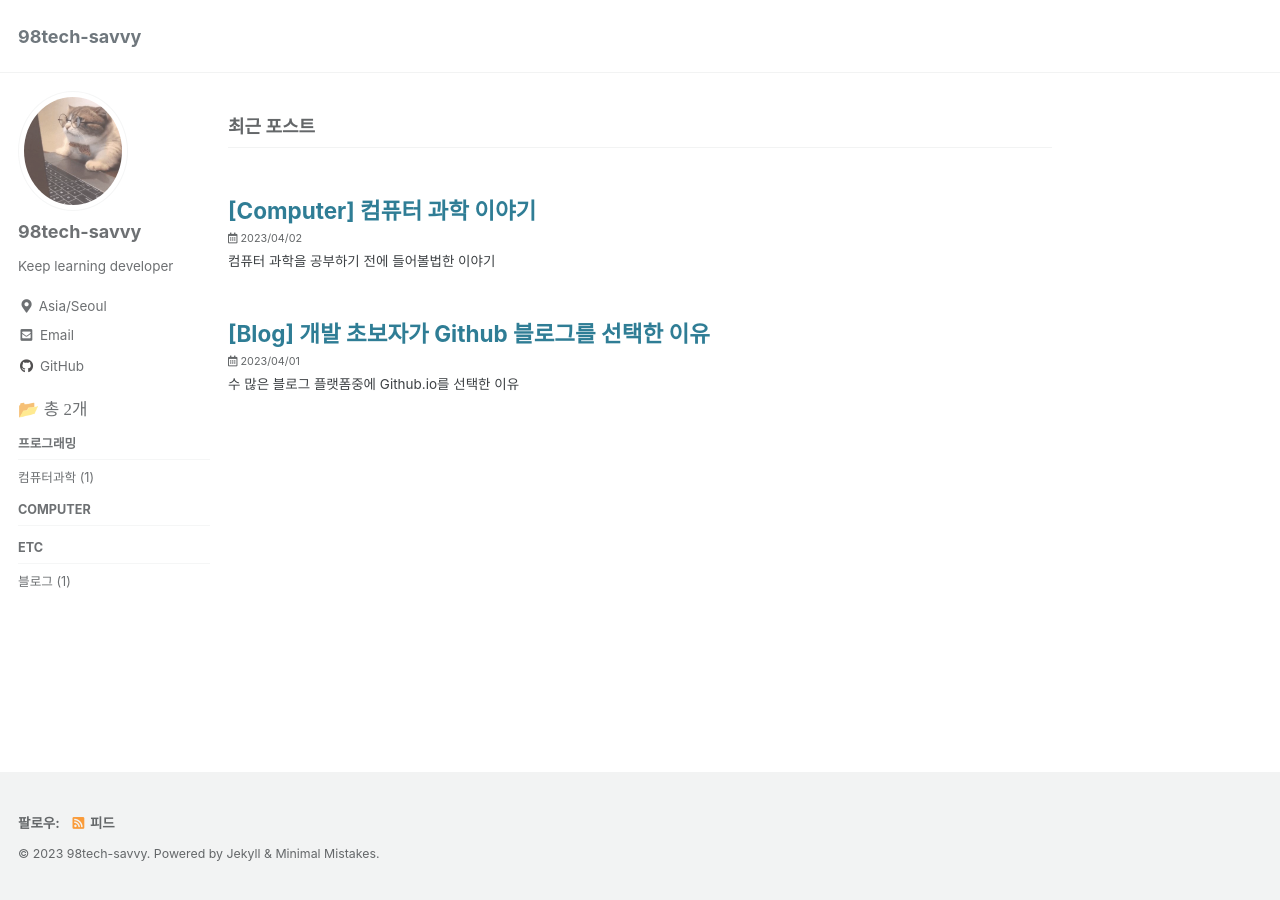
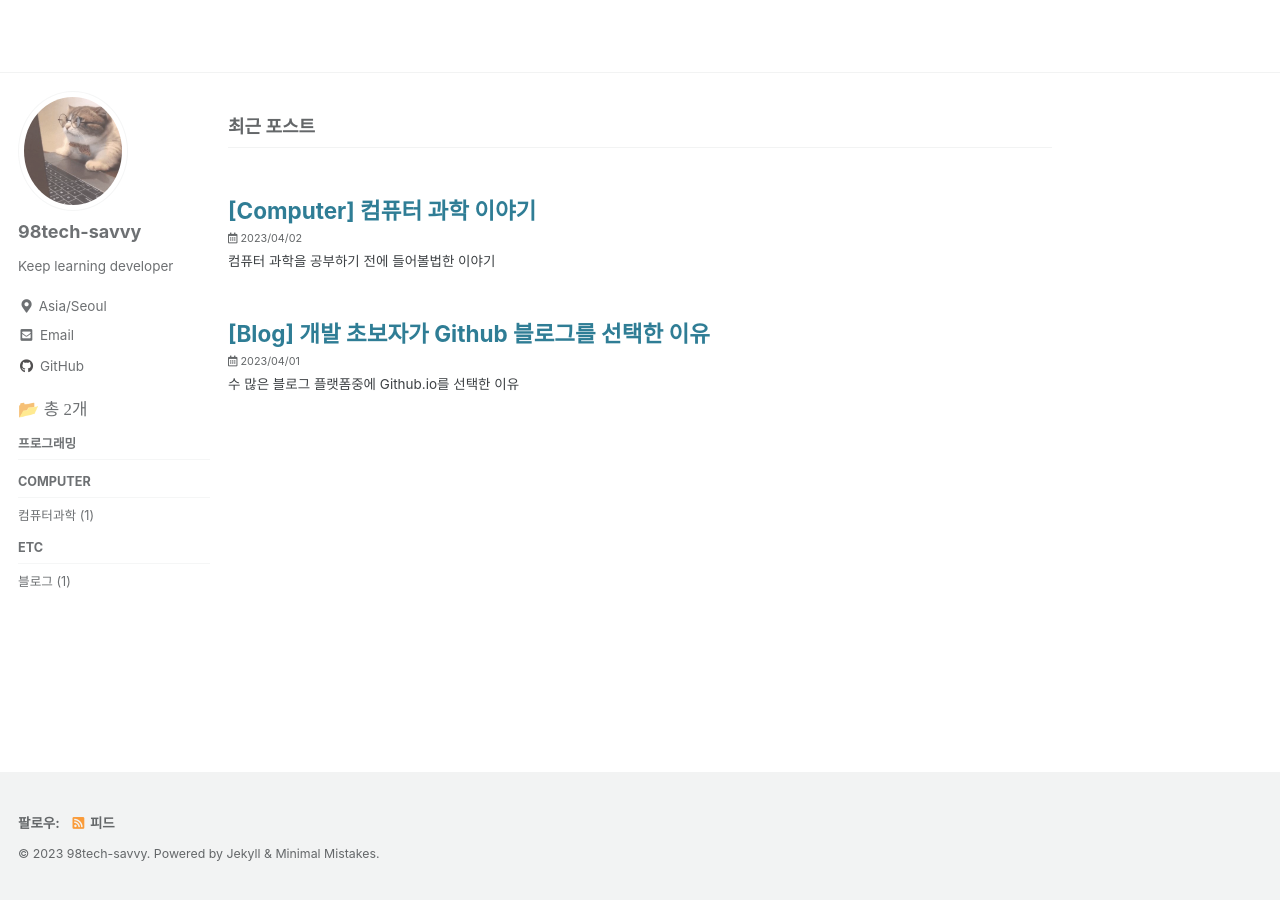
Before and after one commit to 98tech-savvy/98tech-savvy.github.io, a Jekyll site: the page built from index.html, in a window 1280 px wide. Built offline with Jekyll 4.4.1, drawn with Linux system fonts in a browser that asks for light colours; cached includes are drawn as plain includes; the list of posts is cut into pages by our own code.

Commit message:
2023-04-02

```diff
--- a/_config.yml
+++ b/_config.yml
@@ -16,8 +16,8 @@ minimal_mistakes_skin    : "default" # "air", "aqua", "contrast", "dark", "dirt"
 
 # Site Settings
 locale                   : "ko-KR"
-title                    : "98tech-savvy"
-title_separator          : "-"
+title                    : ""
+title_separator          : ""
 subtitle                 : # site tagline that appears below site title in masthead
 name                     : "98tech-savvy"
 description              : "Keep learning developer"
--- a/_includes/nav_list_main
+++ b/_includes/nav_list_main
@@ -21,18 +21,18 @@
                     {% endif %}
                 {% endfor %}
             </ul>
-            <ul>
-                {% for category in site.categories %}
-                    {% if category[0] == "Computer" %}
-                        <li><a href="/categories/computer" class="">컴퓨터과학 ({{category[1].size}})</a></li>
-                    {% endif %}
-                {% endfor %}
-            </ul>
         <span class="nav__sub-title">Computer</span>
             <ul>
                 {% for category in site.categories %}
                     {% if category[0] == "Algorithm" %}
                         <li><a href="/categories/algorithm" class="">알고리즘 (with C++) ({{category[1].size}})</a></li>
+                    {% endif %}
+                {% endfor %}
+            </ul>
+            <ul>
+                {% for category in site.categories %}
+                    {% if category[0] == "Computer" %}
+                        <li><a href="/categories/computer" class="">컴퓨터과학 ({{category[1].size}})</a></li>
                     {% endif %}
                 {% endfor %}
             </ul>
```
